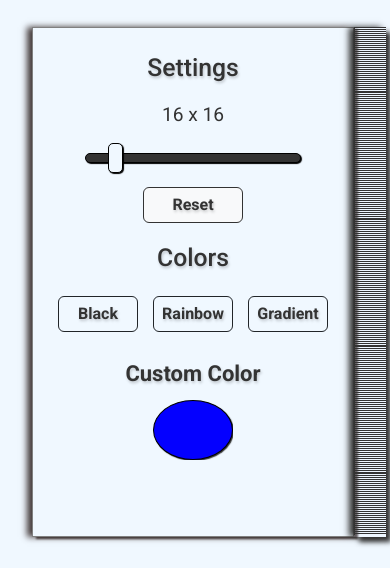
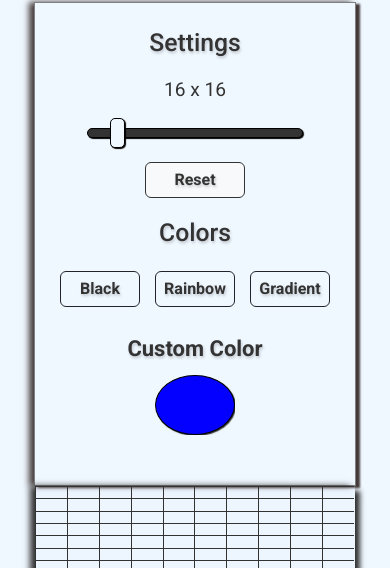
Before and after one commit to Mohamed-24-03-2022/etch-a-sketch, a plain HTML site: page index.html in a window 390 px wide. Shown: the part 218-786 px from the top of the page. Drawn offline with nearby package versions, Linux system fonts and the light colour scheme.

Commit message:
Fix Color Picker

```diff
--- a/index.js
+++ b/index.js
@@ -62,7 +62,7 @@ blackBtn.addEventListener("click", () => {
     resetGridColor();
     addMouseEvent("black");
 });
-colorPicker.addEventListener("click", () => {
+colorPicker.addEventListener("input", () => {
     resetGridColor();
     addMouseEvent(colorPicker.value);
 });
--- a/styles.css
+++ b/styles.css
@@ -18,7 +18,7 @@ body {
 }
 
 .heading {
-  text-shadow: 1px 2px 3px rgba(0,0,0,0.2);
+  text-shadow: 1px 2px 3px rgba(0, 0, 0, 0.2);
   font-size: 5rem;
 }
 
@@ -43,7 +43,7 @@ body {
 }
 
 .settings h2 {
-  text-shadow: 1px 2px 3px rgba(0,0,0,0.2);
+  text-shadow: 1px 2px 3px rgba(0, 0, 0, 0.2);
 }
 .settings p {
   margin: 0;
@@ -57,7 +57,8 @@ body {
   background-color: #ddeaff30;
   box-shadow: 5px 5px 5px #333, -5px 0 0.4em #333;
   height: 510px;
-  flex-basis: 510px;
+  width: 510px;
+  flex-basis: 1;
   display: flex;
   flex-wrap: wrap;
 }
@@ -83,7 +84,7 @@ body {
   font-family: inherit;
   font-weight: bold;
   border: 1px solid;
-  text-shadow: 1px 2px 3px rgba(0,0,0,0.2);
+  text-shadow: 1px 2px 3px rgba(0, 0, 0, 0.2);
 }
 
 .color-text {
@@ -102,7 +103,7 @@ body {
   color: inherit;
   font-family: inherit;
   font-weight: bold;
-  text-shadow: 1px 2px 3px rgba(0,0,0,0.2);
+  text-shadow: 1px 2px 3px rgba(0, 0, 0, 0.2);
 }
 
 .custom-color-container {
@@ -116,7 +117,7 @@ body {
 .custom-color-container label {
   font-weight: 600;
   font-size: 1.375rem;
-  text-shadow: 1px 2px 3px rgba(0,0,0,0.2);
+  text-shadow: 1px 2px 3px rgba(0, 0, 0, 0.2);
 }
 
 footer {
@@ -242,3 +243,20 @@ footer p {
 #range-slider:focus::-ms-fill-upper {
   background: #333;
 }
+
+@media only screen and (max-width: 1024px) {
+  .container {
+    height: 100%;
+    flex-direction: column;
+    justify-content: center;
+    align-items: center;
+    flex: 1;
+  }
+}
+
+@media only screen and (max-width: 400px) {
+  .grid-container {
+    width: 320px;
+    height: 320px;
+  }
+}
```
